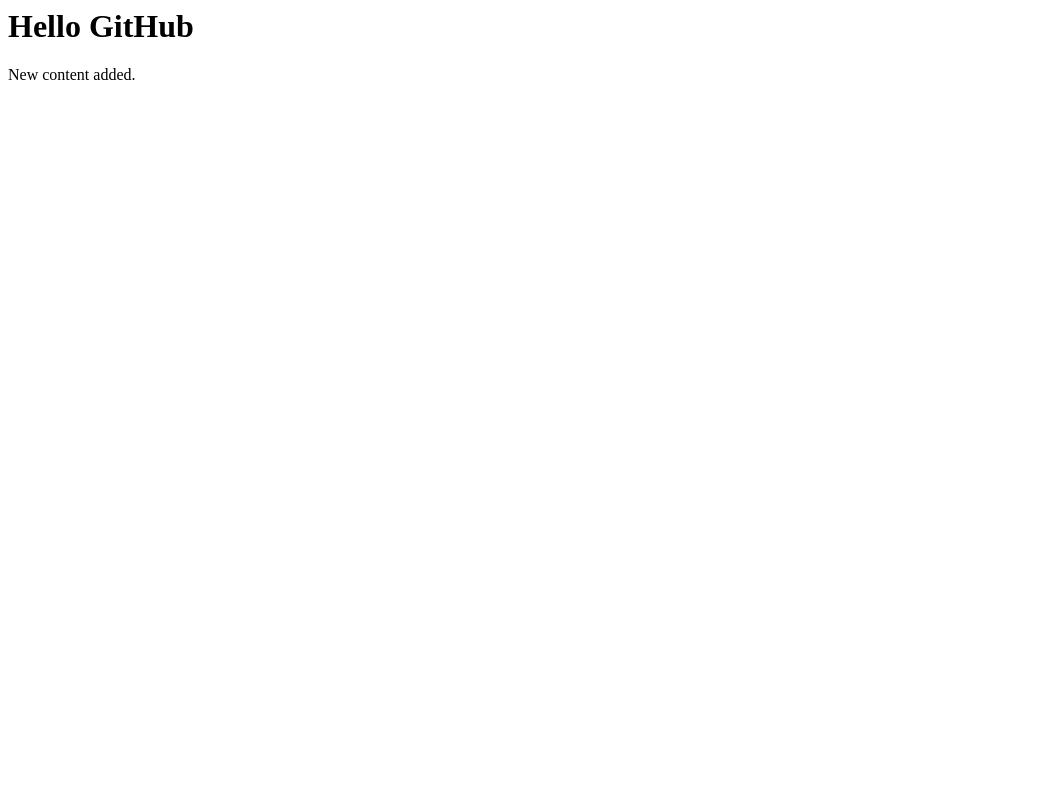
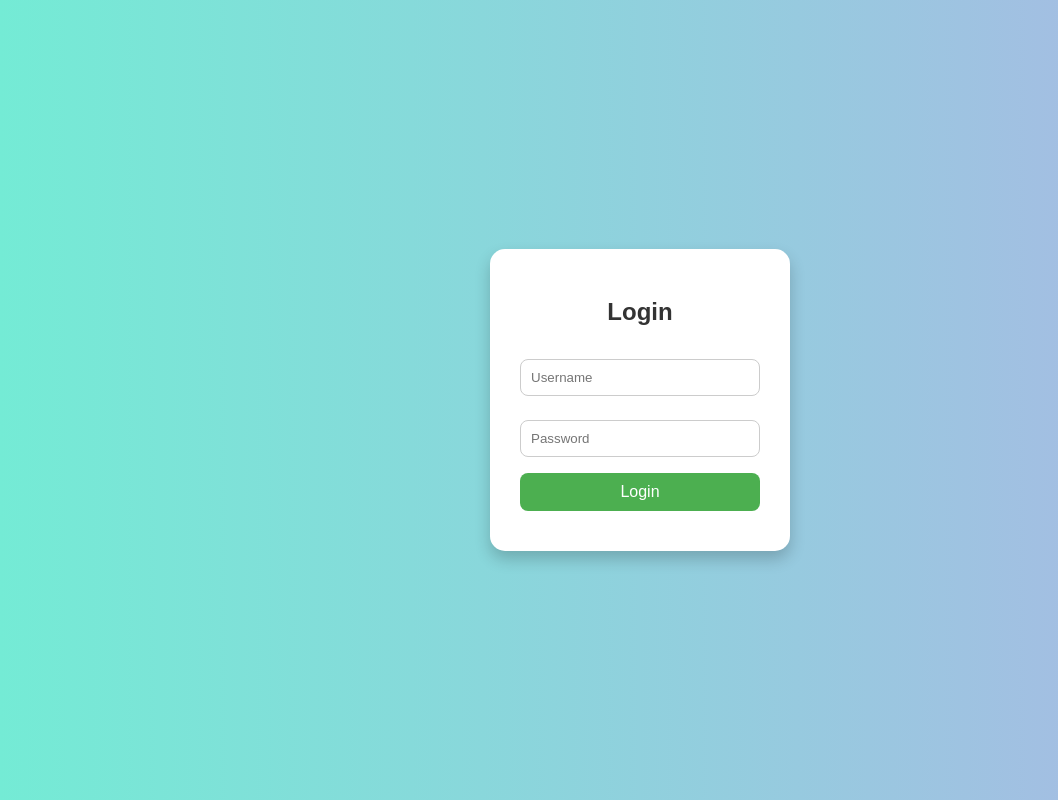
Before and after one commit to manjeetsingh78/collab-demo, a plain HTML site: page index.html in a window 1280 px wide. Shown: the whole page, without its empty margins (0-1058 px from the left). Drawn offline with Linux system fonts and the light colour scheme.

Commit message:
Login page code is updated

```diff
--- a/index.html
+++ b/index.html
@@ -1,2 +1,98 @@
-<h1>Hello GitHub</h1>
-<p>New content added.</p>
+<!DOCTYPE html>
+<html lang="en">
+<head>
+  <meta charset="UTF-8" />
+  <meta name="viewport" content="width=device-width, initial-scale=1.0" />
+  <title>Login Page</title>
+  <style>
+    * {
+      box-sizing: border-box;
+      font-family: Arial, sans-serif;
+    }
+
+    body {
+      background: linear-gradient(to right, #74ebd5, #acb6e5);
+      display: flex;
+      justify-content: center;
+      align-items: center;
+      height: 100vh;
+      margin: 0;
+    }
+
+    .login-container {
+      background: white;
+      padding: 30px;
+      border-radius: 15px;
+      box-shadow: 0 8px 16px rgba(0,0,0,0.2);
+      width: 300px;
+    }
+
+    .login-container h2 {
+      text-align: center;
+      margin-bottom: 25px;
+      color: #333;
+    }
+
+    .login-container input[type="text"],
+    .login-container input[type="password"] {
+      width: 100%;
+      padding: 10px;
+      margin: 8px 0 16px 0;
+      border: 1px solid #ccc;
+      border-radius: 8px;
+    }
+
+    .login-container button {
+      width: 100%;
+      padding: 10px;
+      background-color: #4CAF50;
+      color: white;
+      border: none;
+      border-radius: 8px;
+      font-size: 16px;
+      cursor: pointer;
+    }
+
+    .login-container button:hover {
+      background-color: #45a049;
+    }
+
+    .error {
+      color: red;
+      font-size: 14px;
+      text-align: center;
+      margin-top: 10px;
+    }
+  </style>
+</head>
+<body>
+  <div class="login-container">
+    <h2>Login</h2>
+    <form id="loginForm">
+      <input type="text" id="username" placeholder="Username" required />
+      <input type="password" id="password" placeholder="Password" required />
+      <button type="submit">Login</button>
+      <div class="error" id="errorMsg"></div>
+    </form>
+  </div>
+
+  <script>
+    const loginForm = document.getElementById("loginForm");
+    const errorMsg = document.getElementById("errorMsg");
+
+    loginForm.addEventListener("submit", function (e) {
+      e.preventDefault();
+      const username = document.getElementById("username").value;
+      const password = document.getElementById("password").value;
+
+      // Dummy credentials for testing
+      if (username === "admin" && password === "1234") {
+        alert("Login successful!");
+        errorMsg.textContent = "";
+      } else {
+        errorMsg.textContent = "Invalid username or password";
+      }
+    });
+  </script>
+</body>
+</html>
```
